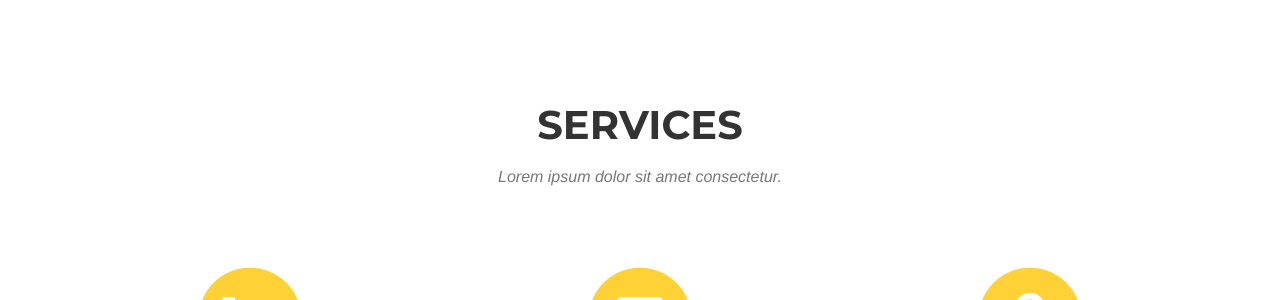
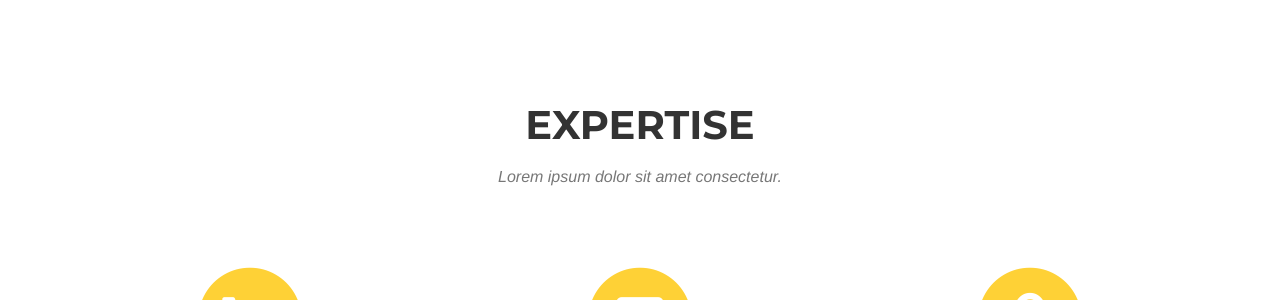
Before and after one commit to media4creations/aboutme, a Jekyll site: the page built from index.html, in a window 1280 px wide and 900 px high, scrolled down 645 px. Shown: the part 160-460 px from the top of the window. Built offline with Jekyll 4.4.1, drawn with Linux system fonts in a browser that asks for light colours; some web fonts are replaced.

Commit message:
Update services.html

```diff
--- a/_includes/services.html
+++ b/_includes/services.html
@@ -3,7 +3,7 @@
         <div class="container">
             <div class="row">
                 <div class="col-lg-12 text-center">
-                    <h2 class="section-heading">Services</h2>
+                    <h2 class="section-heading">Expertise</h2>
                     <h3 class="section-subheading text-muted">Lorem ipsum dolor sit amet consectetur.</h3>
                 </div>
             </div>
```
